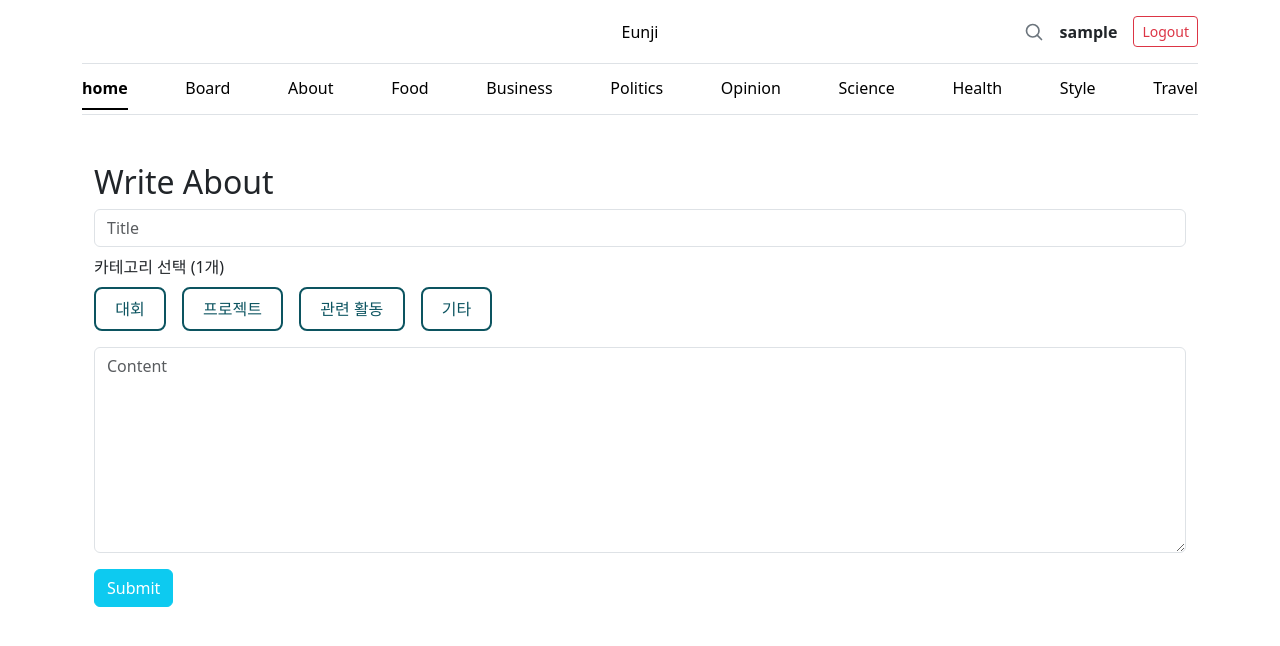
After one commit to ingbeee/web_programming, a Flask app: page /about/write in a window 1280 px wide. The commit adds this page. Shown: the top 646 px of the page. Run offline with Flask 3, Linux system fonts and the light colour scheme; the visitor is signed in with stand-in values (Sample User, id 1); some libraries are stand-ins or nearby versions.

Commit message:
about 페이지 제작

```diff
--- a/routes/about.py
+++ b/routes/about.py
@@ -1,13 +1,82 @@
-from flask import Blueprint, render_template
+from flask import Blueprint, render_template, request, redirect, url_for, flash, session
+from extensions import mysql
+import MySQLdb.cursors
 
 about_bp = Blueprint('about', __name__, url_prefix='/about')
 
 @about_bp.route('/')
 def about_page():
-    # 임시 게시글 데이터
-    posts = [
-        {"id": 1, "title": "첫 번째 글", "content": "이건 첫 번째 글의 내용입니다."},
-        {"id": 2, "title": "두 번째 글", "content": "이건 두 번째 글의 내용입니다."},
-        {"id": 3, "title": "세 번째 글", "content": "세 번째 글이 여기에 표시됩니다."}
-    ]
-    return render_template('about.html', posts=posts)
+    try:
+        cur = mysql.connection.cursor(MySQLdb.cursors.DictCursor)
+        cur.execute("SELECT * FROM about ORDER BY created_at DESC")
+        all_posts = cur.fetchall()
+        cur.close()
+
+        # 카테고리별로 그룹화
+        categories = {}
+        for post in all_posts:
+            cat = post['category']
+            categories.setdefault(cat, []).append(post)
+
+    except Exception as e:
+        categories = {}
+        print(f"DB Error: {e}")
+
+    return render_template('about.html', categories=categories)
+
+
+
+@about_bp.route('/write', methods=['GET', 'POST'])
+def write():
+    if 'username' not in session:
+        flash("Login required to write a post.", "error")
+        return redirect(url_for('auth.login'))
+
+    if request.method == 'POST':
+        title = request.form['title']
+        category = request.form['category']
+        content = request.form['content']
+        username = session['username']
+
+        print("🟡 title:", title)
+        print("🟢 category:", category)
+        print("🔵 content:", content)
+
+
+        try:
+            cur = mysql.connection.cursor()
+            cur.execute("""
+                INSERT INTO about (title, username, category, content)
+                VALUES (%s, %s, %s, %s)
+            """, (title, username, category, content))
+            mysql.connection.commit()
+            cur.close()
+            flash("Post created successfully.", "success")
+            return redirect(url_for('about.about_page'))  # 목록 페이지로 이동
+        except Exception as e:
+            flash(f"DB Error: {e}", "error")
+
+    return render_template('about_write.html')
+
+
+@about_bp.route('/read/<int:idx>')
+def read(idx):
+    try:
+        cur = mysql.connection.cursor(MySQLdb.cursors.DictCursor)
+        cur.execute("SELECT * FROM about WHERE idx = %s", (idx,))
+        post = cur.fetchone()
+
+        if post:
+            cur.execute("UPDATE about SET views = views + 1 WHERE idx = %s", (idx,))
+            mysql.connection.commit()
+        cur.close()
+
+        if not post:
+            flash("Post not found.", "error")
+            return redirect(url_for('about.about_page'))
+
+    except Exception as e:
+        flash(f"DB Error: {e}", "error")
+        return redirect(url_for('about.about_page'))
+
+    return render_template("about_read.html", post=post)
--- a/routes/auth.py
+++ b/routes/auth.py
@@ -63,3 +63,9 @@ def login():
         return redirect(url_for('auth.login'))
 
     return render_template('login.html')
+
+@auth_bp.route('/logout')
+def logout():
+    session.clear()
+    flash("You have been logged out.", "success")
+    return redirect(url_for('main.home'))  # 홈으로 리디렉션
--- /dev/null
+++ b/templates/about_write.html
@@ -0,0 +1,62 @@
+{% extends "base.html" %}
+{% block content %}
+<style>
+  .category-container {
+    display: flex;
+    gap: 1rem;
+    margin-bottom: 1rem;
+    flex-wrap: wrap;
+  }
+
+  .category-item {
+    padding: 0.5rem 1.2rem;
+    border: 2px solid #0c5460;
+    background-color: #ffffff;
+    color: #0c5460;
+    border-radius: 8px;
+    cursor: pointer;
+    user-select: none;
+    transition: 0.3s;
+  }
+
+  .category-item.selected {
+    background-color: #d1ecf1;
+    color: #0c5460;
+    font-weight: bold;
+    border-color: #0c5460;
+  }
+</style>
+
+<div class="container my-5">
+  <h2>Write About</h2>
+  <form method="POST" action="{{ url_for('about.write') }}">
+    <input type="text" name="title" class="form-control my-2" placeholder="Title" required>
+
+    <label class="form-label">카테고리 선택 (1개)</label>
+    <div class="category-container">
+      <div class="category-item" data-value="대회">대회</div>
+      <div class="category-item" data-value="프로젝트">프로젝트</div>
+      <div class="category-item" data-value="관련 활동">관련 활동</div>
+      <div class="category-item" data-value="기타">기타</div>
+    </div>
+
+    <input type="hidden" name="category" id="selectedCategory" required>
+
+    <textarea name="content" class="form-control my-2" placeholder="Content" rows="8" required></textarea>
+    <button type="submit" class="btn btn-info text-white mt-2">Submit</button>
+  </form>
+</div>
+
+<script>
+  const items = document.querySelectorAll('.category-item');
+  const hiddenInput = document.getElementById('selectedCategory');
+
+  items.forEach(item => {
+    item.addEventListener('click', () => {
+      items.forEach(el => el.classList.remove('selected'));
+      item.classList.add('selected');
+      hiddenInput.value = item.dataset.value;
+    });
+  });
+</script>
+{% endblock %}
--- a/templates/base.html
+++ b/templates/base.html
@@ -22,8 +22,15 @@
                 <path d="M21 21l-5.2-5.2"></path>
               </svg>
             </a>
-            <a class="btn btn-sm btn-outline-secondary"  href="{{ url_for('auth.login') }}">Sign up</a>
-          </div>
+            <div class="d-flex align-items-center">
+          {% if session.get('username') %}
+            <span class="me-3"><strong>{{ session['username'] }}</strong></span>
+            <a class="btn btn-sm btn-outline-danger" href="{{ url_for('auth.logout') }}">Logout</a>
+          {% else %}
+            <a class="btn btn-sm btn-outline-primary me-2" href="{{ url_for('auth.login') }}">Login</a>
+          {% endif %}
+        </div>
+
         </div>
       </header>
 
--- a/templates/index.html
+++ b/templates/index.html
@@ -3,5 +3,7 @@
 {% block title %}홈{% endblock %}
 
 {% block content %}
+  <link rel="stylesheet" href="{{ url_for('static', filename='css/blog.css') }}">
+
   <p>This is the homepage.</p>
 {% endblock %}
--- a/templates/login.html
+++ b/templates/login.html
@@ -1,6 +1,8 @@
 {% extends "base.html" %}
 
 {% block content %}
+<link rel="stylesheet" href="{{ url_for('static', filename='css/blog.css') }}">
+
 <style>
   .input-container {
     display: flex;
```
Also changed, not shown: static/css/blog.css (+39 -0 lines), templates/about.html (+13 -4 lines), templates/about_read.html (added, +10 -0 lines).
